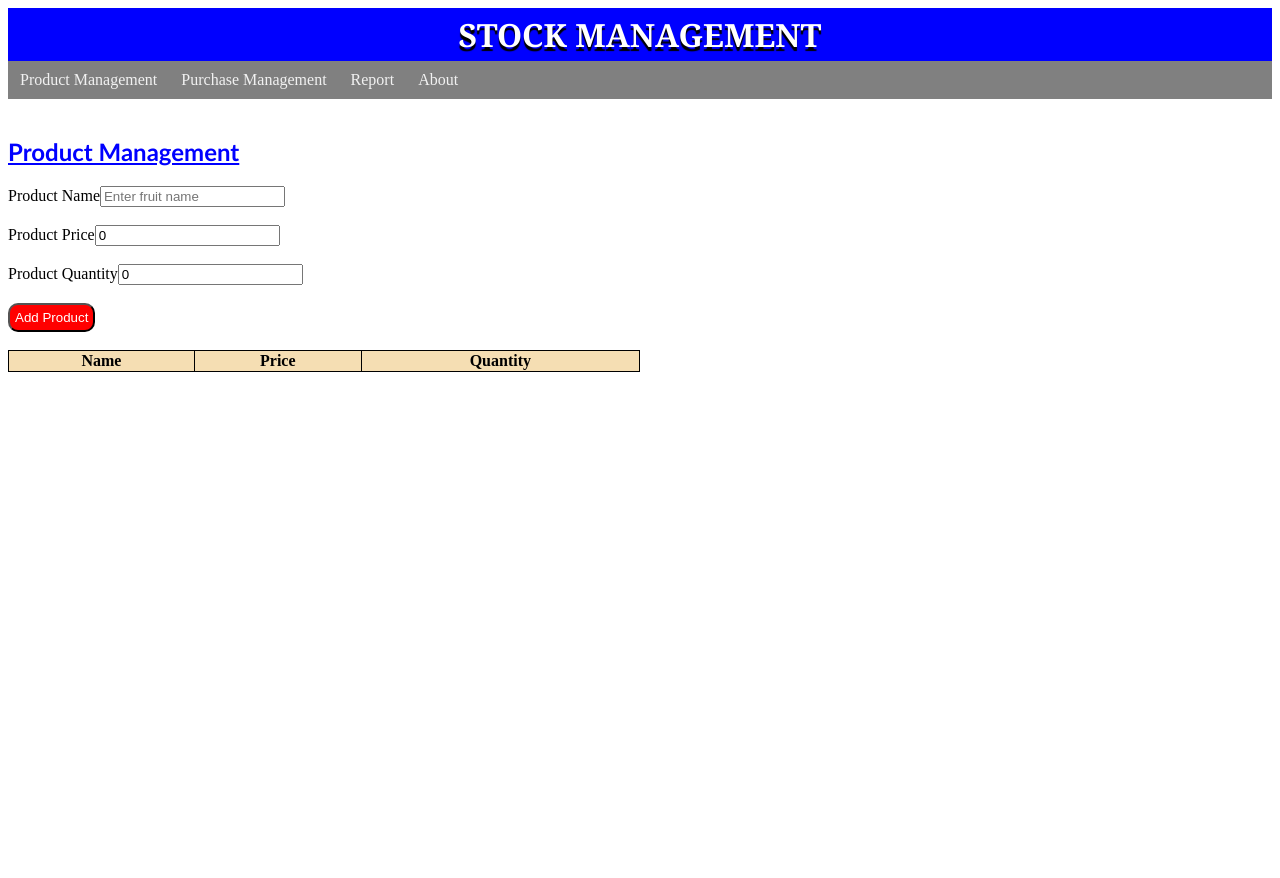
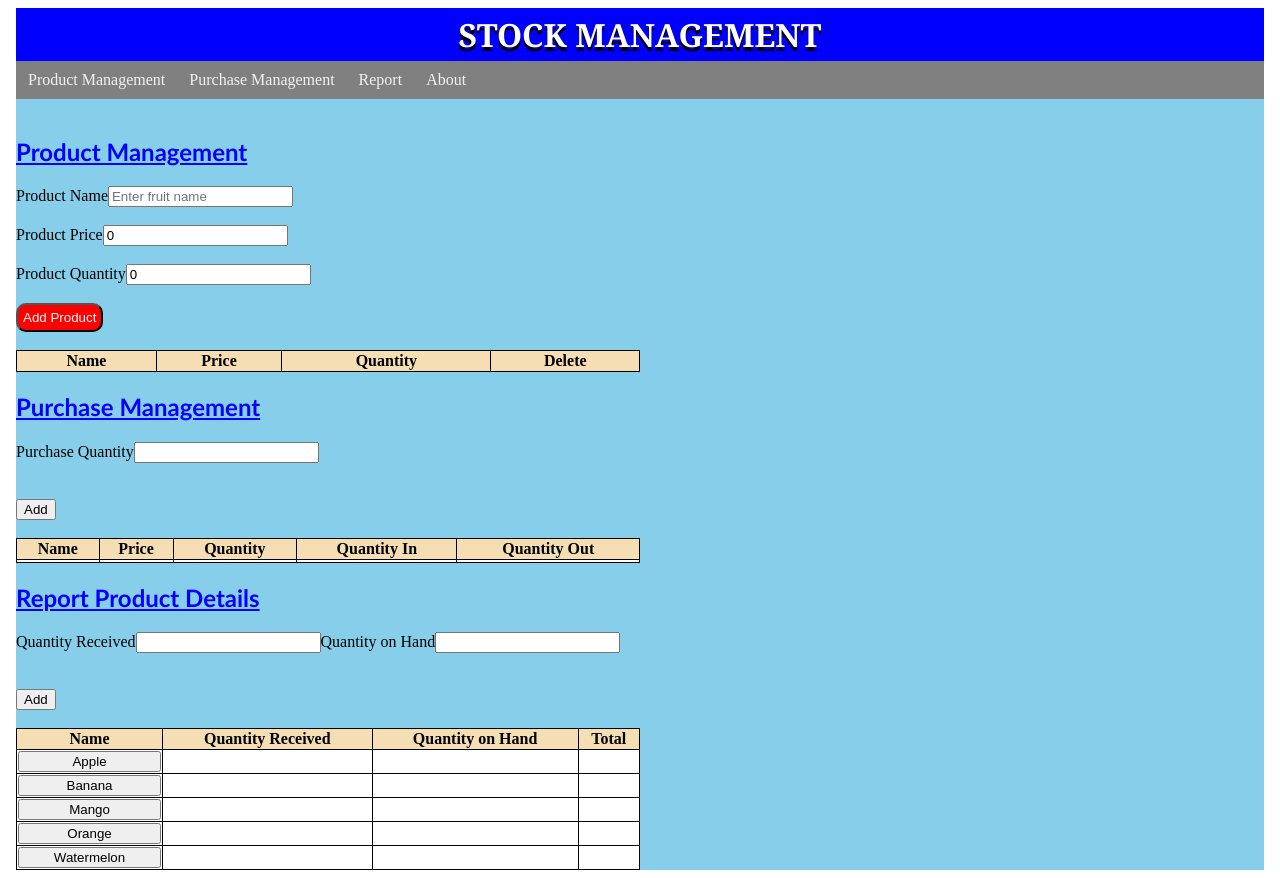
Before and after one commit to Mohammed0812/Mohammed-Absarkhan, an Angular app in the folder Stock Management/: page / in a window 1280 px wide. Before the commit the page ends 800 px from the top, so only its background shows below. Built offline with nearby package versions, Linux system fonts and the light colour scheme.

Commit message:
Update app.component.html

```diff
--- a/Stock Management/src/app/app.component.html
+++ b/Stock Management/src/app/app.component.html
@@ -1,11 +1,11 @@
-
+<body>
 
 <h1>Stock Management</h1>
 <ul id="UL">
-  <li id="L"><a href="Stock.html">Product Management</a></li>
-  <li id="L"><a routerLink = "/purchase">Purchase Management</a></li>
-  <li id="L"><a routerLink = "/report">Report</a></li>
-  <li id="L"><a routerLink = "/about">About</a></li>
+  <li id="L"><a href="#">Product Management</a></li>
+  <li id="L"><a href="#">Purchase Management</a></li>
+  <li id="L"><a href="#">Report</a></li>
+  <li id="L"><a href="#">About</a></li>
 </ul>
 <br>
 <h2>Product Management</h2>
@@ -25,11 +25,16 @@
     <th>Name</th>
     <th>Price</th>
     <th>Quantity</th>
+    <th>Delete</th>
   </tr>
-  <tr *ngFor="let q of product">
+  <tr *ngFor="let q of product; let i = index">
     <td>{{q.name}}</td>
     <td>{{q.price}}</td>
     <td>{{q.quant}}</td>
+    <td><button (click) = "delete(i)">Delete</button></td>
   </tr>
 </table>
+<app-purchase></app-purchase>
+<app-report></app-report>
 <router-outlet></router-outlet>
+</body>
```
